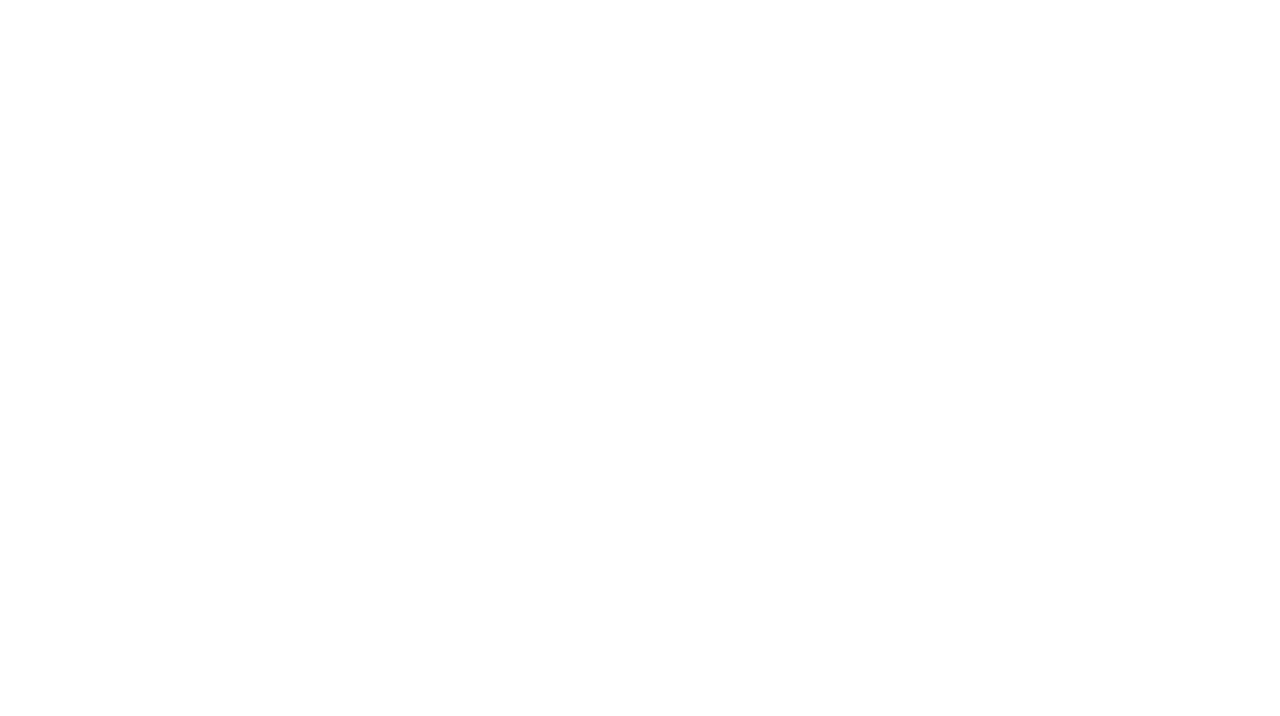
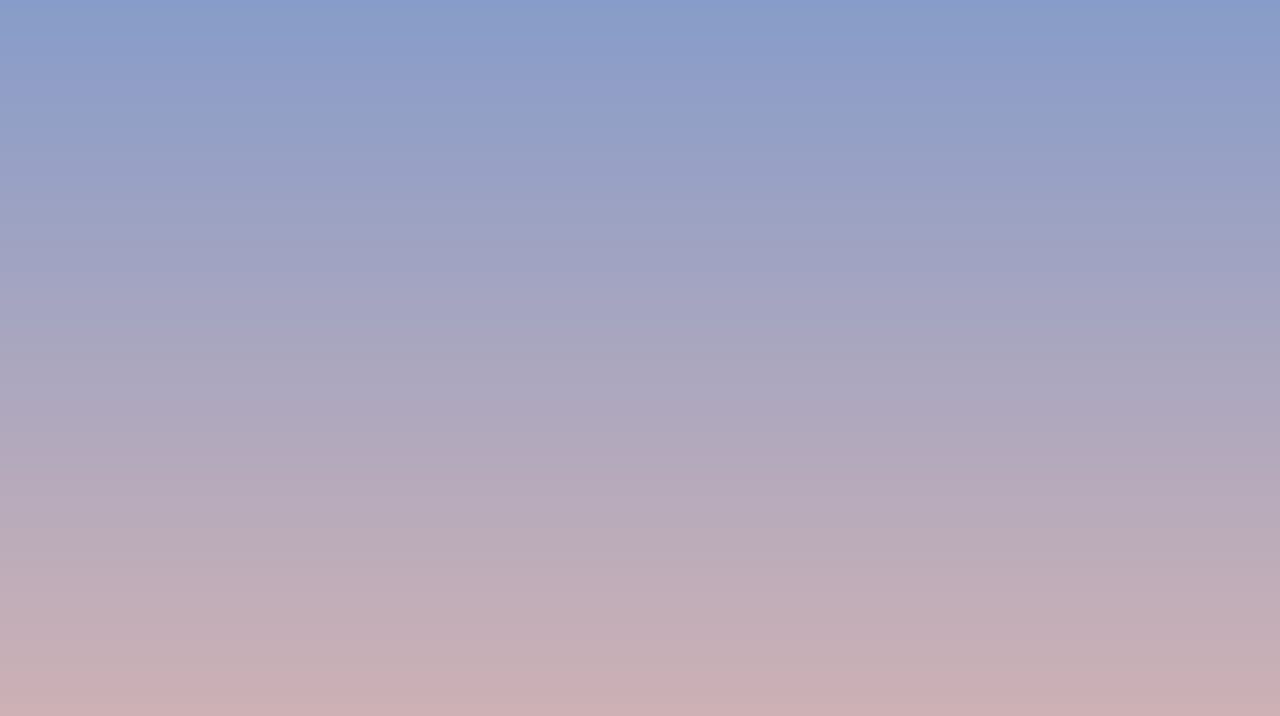
Before and after one commit to duval-justine/Portfolio_Justine_Duval, a Vue app: page / in a window 1280 px wide. Shown: the top 716 px of the page. Built offline with nearby package versions, Linux system fonts and the light colour scheme.

Commit message:
Réalisation du fond de ma page d'accueil

```diff
--- a/src/index.css
+++ b/src/index.css
@@ -2,4 +2,8 @@
 @tailwind components;
 @tailwind utilities;
 
+.container {
+    @apply h-screen w-screen;
+}
+
 /* Mettre ici les styles "globaux" */
--- a/src/views/AccueilView.vue
+++ b/src/views/AccueilView.vue
@@ -1,5 +1,7 @@
 <template>
+  <div class="container h-[1024px] w-screen bg-gradient-to-b from-pastelbleu to-pastelrose">
 
+  </div>
 </template>
 
 <script>
--- a/tailwind.config.js
+++ b/tailwind.config.js
@@ -9,6 +9,9 @@ module.exports = {
         "Extended/red/50": "#FEF2F2",
         "Extended/red/900": "#F87171",
         "Extended/true-gray/900": "#171717",
+        "pastelbleu": "#879CC9",
+        "pastelrose": "#D5B3B2",
+
       },
       "fontFamily": {
         "space-grotesk": "Space Grotesk",
```
